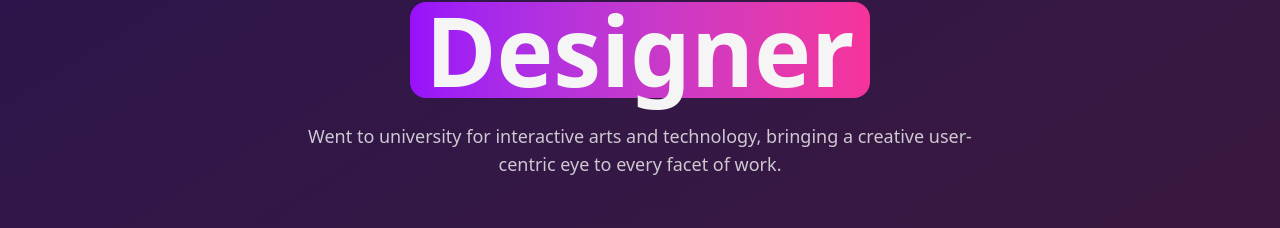
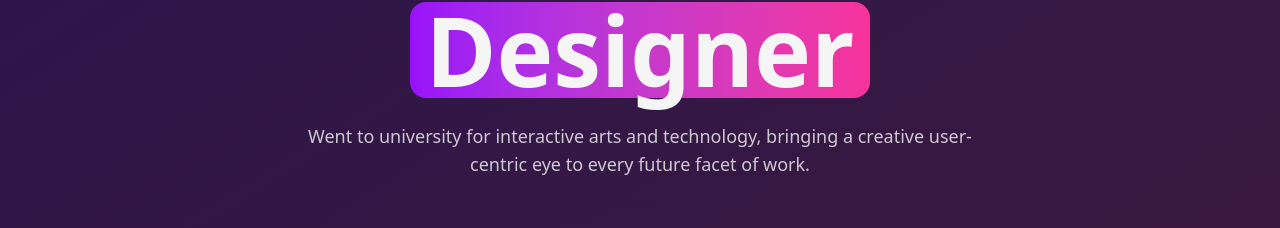
Before and after one commit to LouisLP/persona-portfolio, a Vue app: page /designer in a window 1280 px wide. Shown: the part 307-535 px from the top of the page. Built offline with nearby package versions, Linux system fonts and the light colour scheme.

Commit message:
Adjusted bio for designer

```diff
--- a/src/stores/persona.ts
+++ b/src/stores/persona.ts
@@ -68,7 +68,7 @@ const content: Record<PersonaType, PersonaContent> = {
     title: 'Designer',
     tagline: 'Creating Beautiful Experiences',
     description:
-      'Went to university for interactive arts and technology, bringing a creative user-centric eye to every facet of work.',
+      'Went to university for interactive arts and technology, bringing a creative user-centric eye to every future facet of work.',
     skills: ['UI/UX Design', 'Figma', 'Design Systems', 'Typography', 'Prototyping'],
   },
   developer: {
```
